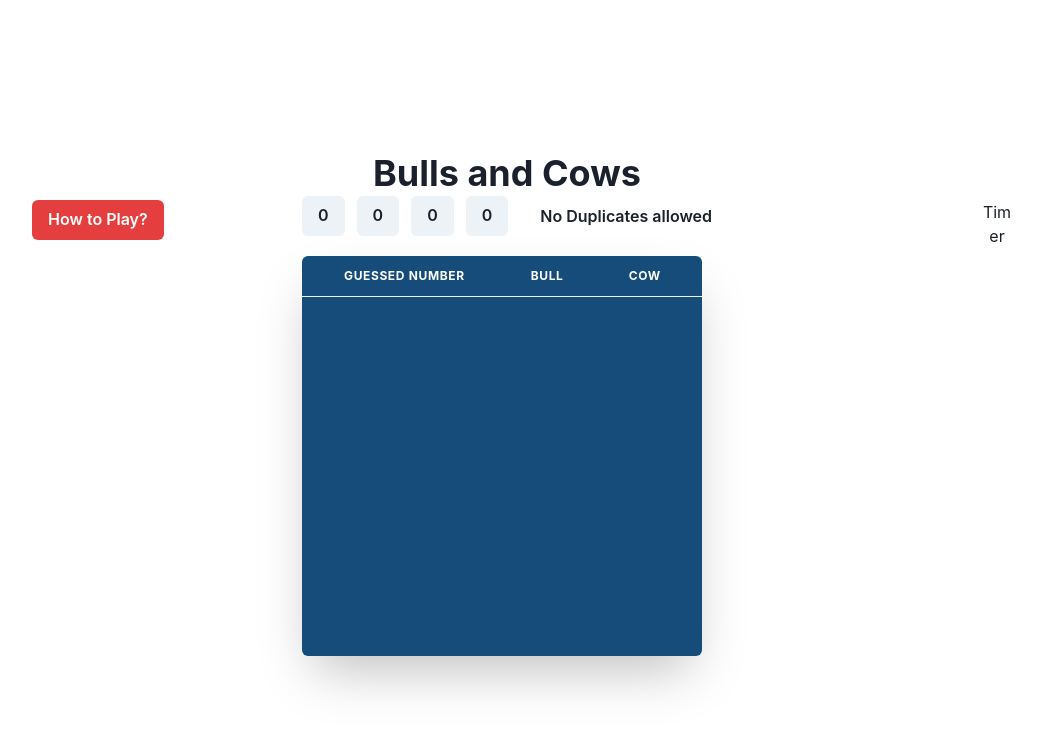
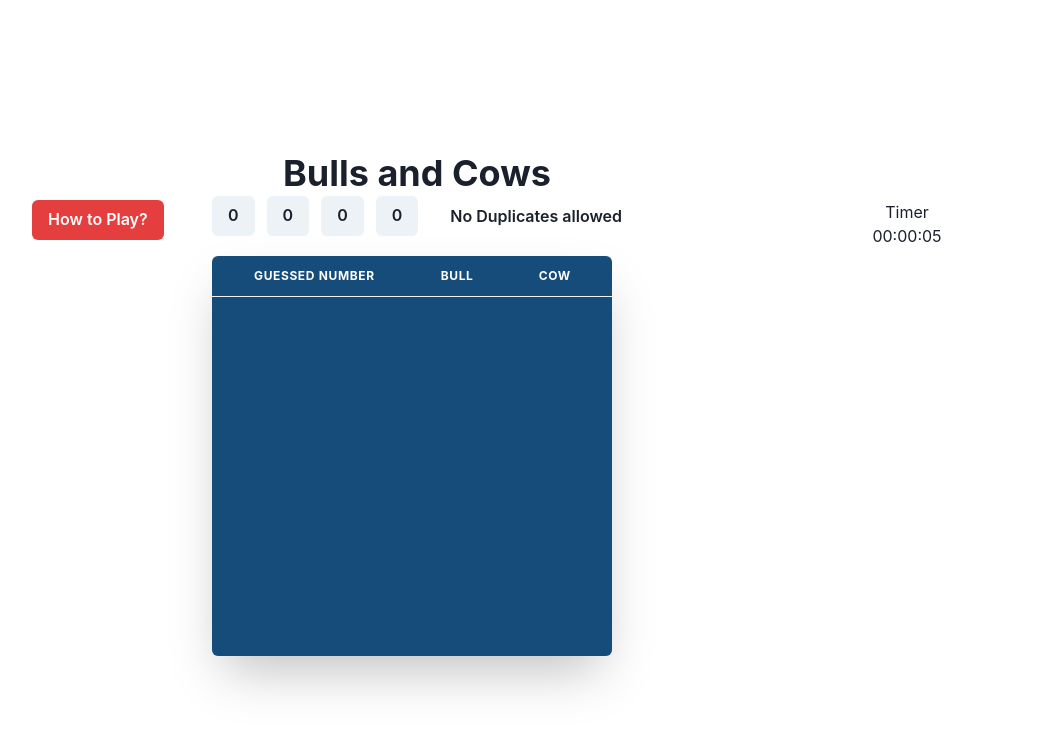
Before and after one commit to rajatpandey441/bulls-and-cows, a React (Create React App) app: page / in a window 1280 px wide. Shown: the top 730 px of the page, without its empty margins (118-1159 px from the left). Built offline with nearby package versions, Linux system fonts and the light colour scheme.

Commit message:
Timer Component added

```diff
--- a/src/App.js
+++ b/src/App.js
@@ -16,6 +16,7 @@ import { ResponsesProvider } from "./context/responsesContext";
 import ResponseBox from "./components/ResponseBox";
 import { useEffect } from "react";
 import HowToPlay from "./components/HowToPlay";
+import Timer from "./components/Timer";
 
 function generateUniqueFourDigitNumber() {
   let digits = ["0", "1", "2", "3", "4", "5", "6", "7", "8", "9"];
@@ -58,11 +59,11 @@ function App() {
           </Box>
           <Spacer />
           <Box
-            w="180px"
+            w="360px"
             h="10"
             sx={{ paddingTop: "200px", paddingRight: "150px" }}
           >
-            Timer
+              <Timer/>
           </Box>
         </Flex>
       </ResponsesProvider>
--- a/src/components/NumButtons.js
+++ b/src/components/NumButtons.js
@@ -38,6 +38,8 @@ const NumButtons = ({ targetNum }) => {
       let {BULL, COW} =  calculateBullsandCows(targetNum, numberByUser);
       //let  BULL = calculateBulls(targetNum, numberByUser);
       //let COW = calculateCows(targetNum, numberByUser)
+      // IF BULLS == 4
+      // Winning function that displays time taken, attempts taken, average time per attempt
 
       //Dont change anything for now below this line
       responseDispatch({
--- /dev/null
+++ b/src/components/Timer.js
@@ -0,0 +1,46 @@
+import React, { Component } from 'react';
+
+class Timer extends Component {
+  constructor(props) {
+    super(props);
+    this.state = {
+      seconds: 0,
+      minutes: 0,
+      hours: 0,
+    };
+  }
+
+  componentDidMount() {
+    this.timerInterval = setInterval(this.tick, 1000);
+  }
+
+  componentWillUnmount() {
+    clearInterval(this.timerInterval);
+  }
+
+  tick = () => {
+    const { seconds, minutes, hours } = this.state;
+    if (seconds === 59) {
+      if (minutes === 59) {
+        this.setState({ hours: hours + 1, minutes: 0, seconds: 0 });
+      } else {
+        this.setState({ minutes: minutes + 1, seconds: 0 });
+      }
+    } else {
+      this.setState({ seconds: seconds + 1 });
+    }
+  };
+
+  render() {
+    const { hours, minutes, seconds } = this.state;
+
+    return (
+      <div>
+        <h2>Timer</h2>
+        <p>{String(hours).padStart(2, '0')}:{String(minutes).padStart(2, '0')}:{String(seconds).padStart(2, '0')}</p>
+      </div>
+    );
+  }
+}
+
+export default Timer;
```
